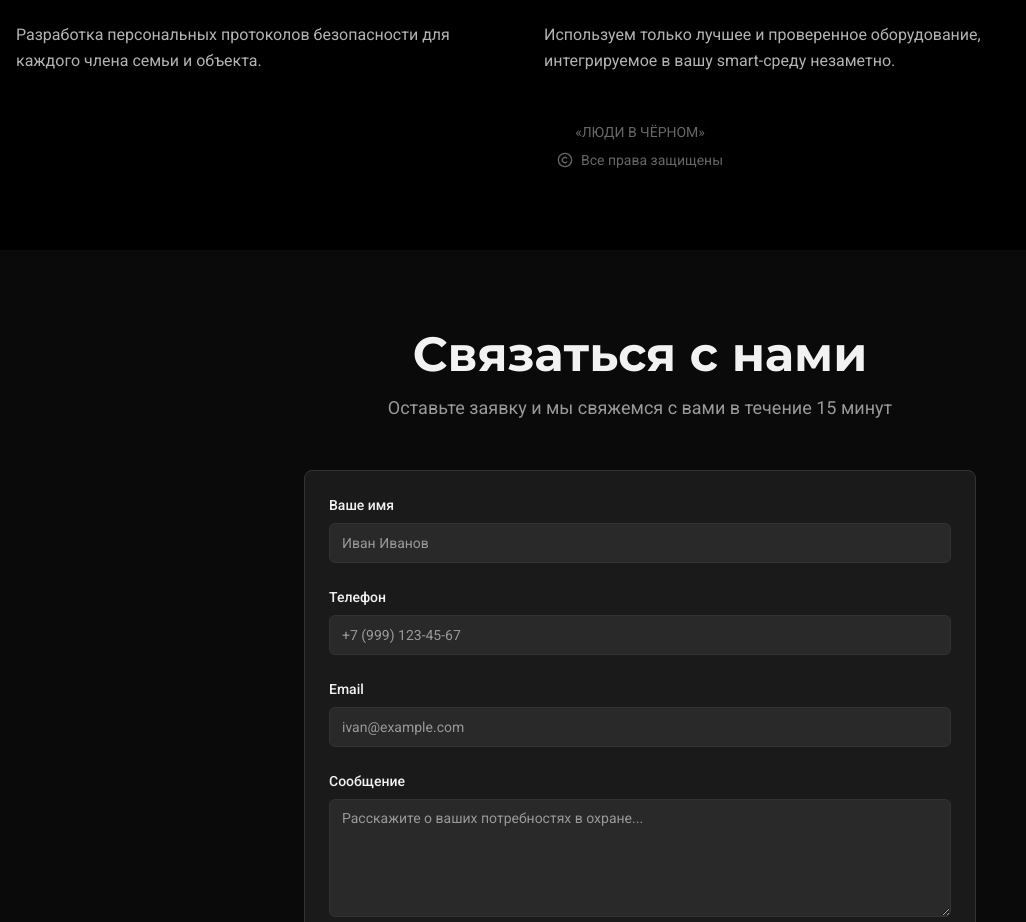
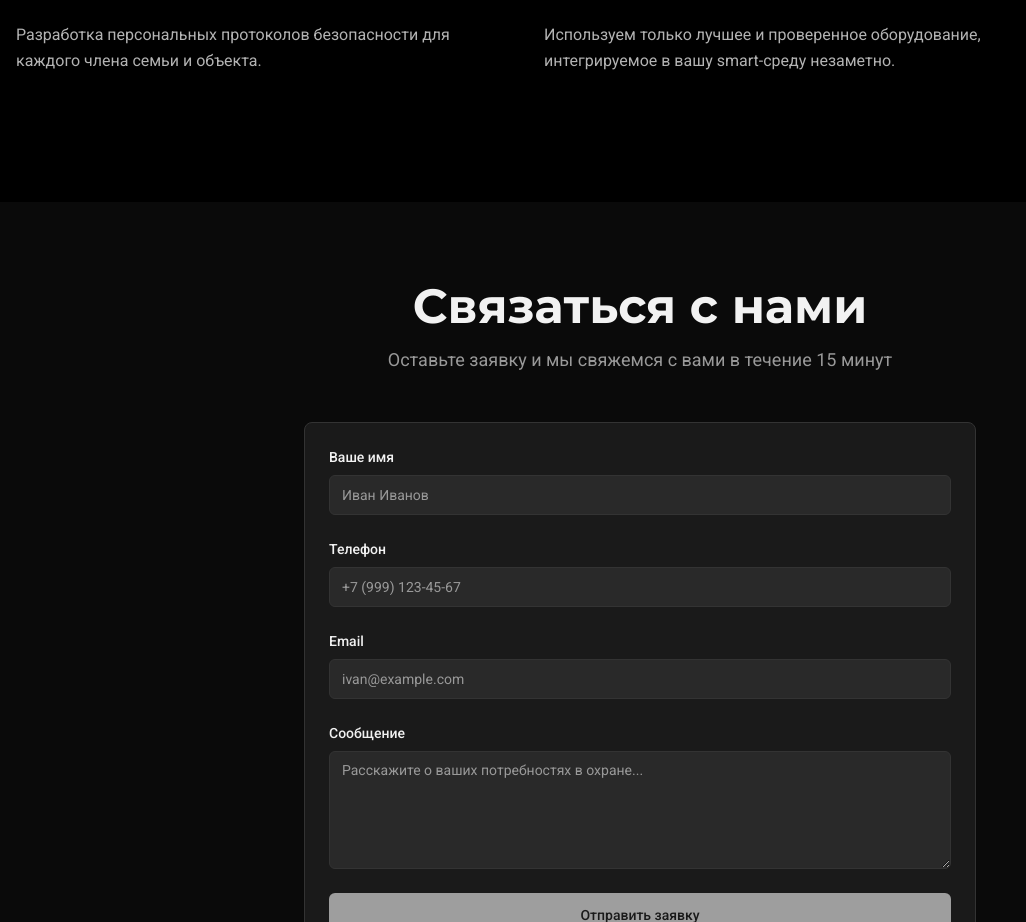
Before and after one commit to pr-poehali-dev/black-people-guard-site, a React (Vite) app: page / in a window 1280 px wide. Shown: the part 2392-3314 px from the top of the page, without its empty margins (0-1026 px from the left). Built offline with nearby package versions, Linux system fonts and the light colour scheme.

Commit message:
Обновление 2 компонентов

```diff
--- a/src/pages/Index.tsx
+++ b/src/pages/Index.tsx
@@ -315,11 +315,8 @@ const Index = () => {
             </div>
 
             <div className="mt-12 text-center text-white/40 text-sm">
-              <p>«ЛЮДИ В ЧЁРНОМ»</p>
-              <p className="flex items-center justify-center gap-2 mt-2">
-                <Icon name="Copyright" size={16} />
-                Все права защищены
-              </p>
+              <p></p>
+              <p className="flex items-center justify-center gap-2 mt-2"></p>
             </div>
           </div>
         </section>
```
